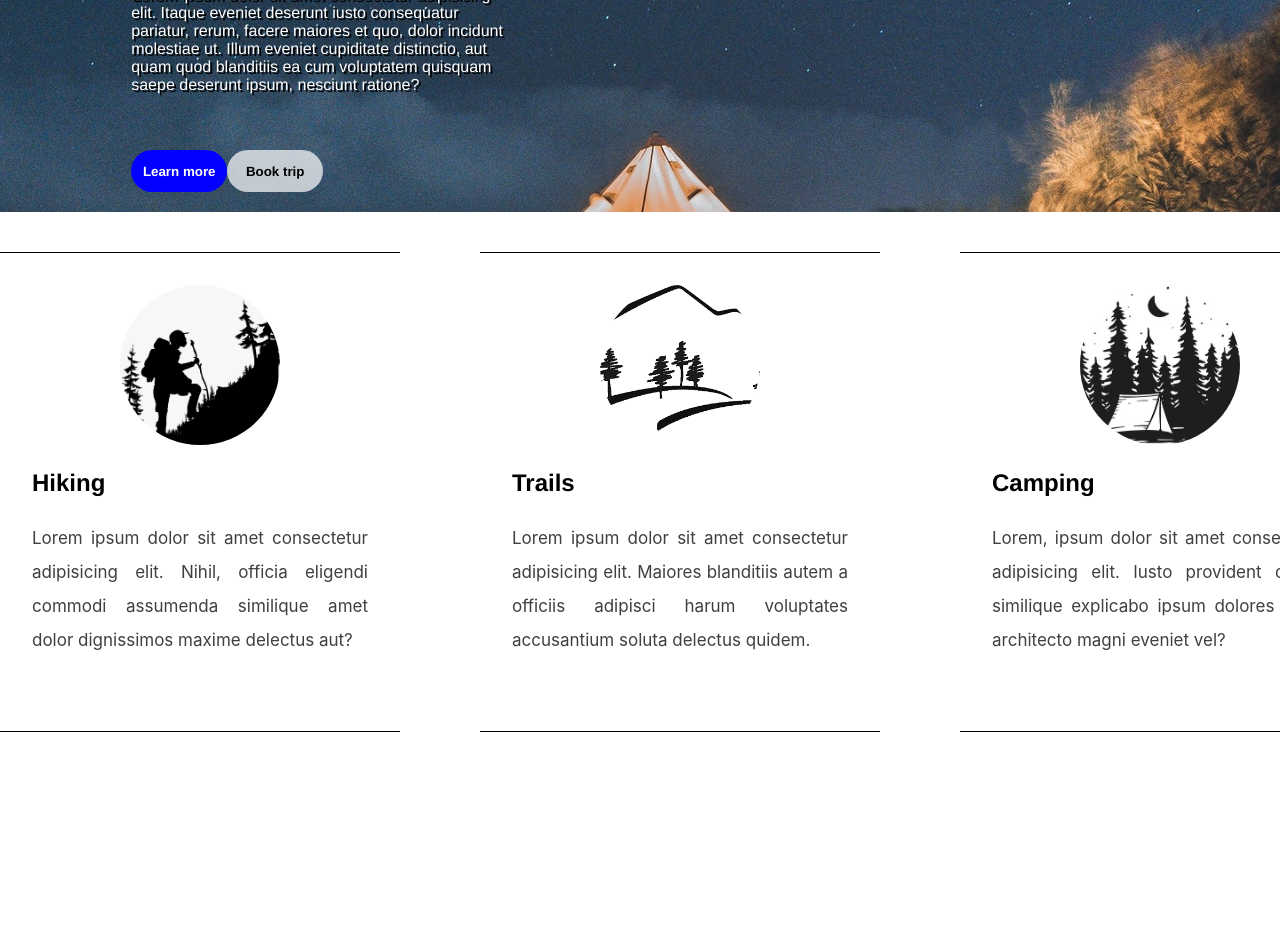
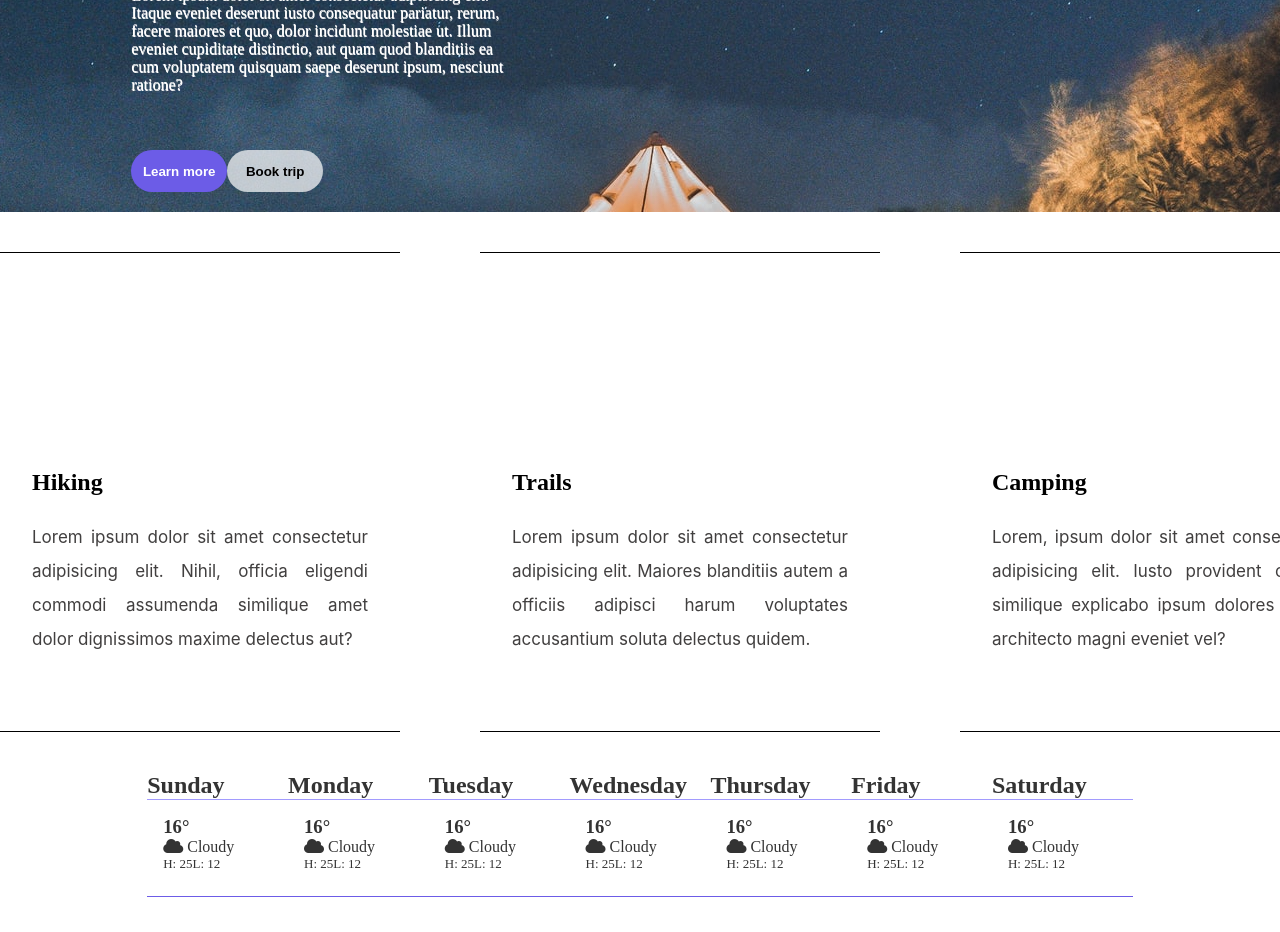
Before and after one commit to ruizr7788/Plore, a plain HTML site: page index.html in a window 1280 px wide. Shown: the part 540-1472 px from the top of the page. Before the commit the page ends 1312 px from the top, so only its background shows below. Drawn offline with Linux system fonts and the light colour scheme.

Commit message:
weather bar complete

```diff
--- a/index.html
+++ b/index.html
@@ -4,6 +4,12 @@
     <meta charset="UTF-8" />
     <meta http-equiv="X-UA-Compatible" content="IE=edge" />
     <meta name="viewport" content="width=device-width, initial-scale=1.0" />
+    <link
+      rel="stylesheet"
+      href="https://cdnjs.cloudflare.com/ajax/libs/font-awesome/5.15.3/css/all.min.css"
+      integrity="sha512-iBBXm8fW90+nuLcSKlbmrPcLa0OT92xO1BIsZ+ywDWZCvqsWgccV3gFoRBv0z+8dLJgyAHIhR35VZc2oM/gI1w=="
+      crossorigin="anonymous"
+    />
     <link rel="stylesheet" href="/style.css" />
     <title>Zeno</title>
   </head>
@@ -22,7 +28,7 @@
         <button id="nav-contact"><a href="#">Contact</a></button>
       </div>
       <div id="hook_container">
-        <h1 id="hook">Explore Beyond the Edges of the World</h1>
+        <h1 id="hook">Explore Beyond the Edges of Washington</h1>
         <p id="hook_description">
           Lorem ipsum dolor sit amet consectetur adipisicing elit. Itaque
           eveniet deserunt iusto consequatur pariatur, rerum, facere maiores et
@@ -68,8 +74,103 @@
         </div>
       </div>
     </div>
-    <div id="about_us">
-      <!-- brief explanation of company -->
+    <div id="activity_suggestions_container">
+      <!-- only show in a case of severe weather conditions -->
+      <!-- <span id="emergency_weather-news">Emergency weather broadcast</span> -->
+
+      <!-- Use a weather API and tailor activities accordingly -->
+      <div class="weather-strip">
+        <!-- ------------ Sunday weathercard ---------- -->
+        <div class="weathercard">
+          <h2 id="Sunday" class="weekday">Sunday</h2>
+          <div class="weather-info">
+            <h3>16&deg;</h3>
+            <span id="cloudy"><i class="fas fa-cloud"></i>&nbsp;Cloudy</span>
+            <p class="weather-range">
+              <span id="highest_temp">H: 25</span
+              ><span id="lowest_temp">L: 12</span>
+            </p>
+          </div>
+        </div>
+
+        <!-- ------------ Monday weathercard ---------- -->
+        <div class="weathercard">
+          <h2 id="Monday" class="weekday">Monday</h2>
+          <div class="weather-info">
+            <h3>16&deg;</h3>
+            <span id="cloudy"><i class="fas fa-cloud"></i>&nbsp;Cloudy</span>
+            <p class="weather-range">
+              <span id="highest_temp">H: 25</span
+              ><span id="lowest_temp">L: 12</span>
+            </p>
+          </div>
+        </div>
+
+        <!-- ------------ Tuesday weathercard ---------- -->
+        <div class="weathercard">
+          <h2 id="Tuesday" class="weekday">Tuesday</h2>
+          <div class="weather-info">
+            <h3>16&deg;</h3>
+            <span id="cloudy"><i class="fas fa-cloud"></i>&nbsp;Cloudy</span>
+            <p class="weather-range">
+              <span id="highest_temp">H: 25</span
+              ><span id="lowest_temp">L: 12</span>
+            </p>
+          </div>
+        </div>
+
+        <!-- ------------ Wednesday weathercard ---------- -->
+        <div class="weathercard">
+          <h2 id="Wednesday" class="weekday">Wednesday</h2>
+          <div class="weather-info">
+            <h3>16&deg;</h3>
+            <span id="cloudy"><i class="fas fa-cloud"></i>&nbsp;Cloudy</span>
+            <p class="weather-range">
+              <span id="highest_temp">H: 25</span
+              ><span id="lowest_temp">L: 12</span>
+            </p>
+          </div>
+        </div>
+
+        <!-- ------------ Thursday weathercard ---------- -->
+        <div class="weathercard">
+          <h2 id="Thursday" class="weekday">Thursday</h2>
+          <div class="weather-info">
+            <h3>16&deg;</h3>
+            <span id="cloudy"><i class="fas fa-cloud"></i>&nbsp;Cloudy</span>
+            <p class="weather-range">
+              <span id="highest_temp">H: 25</span
+              ><span id="lowest_temp">L: 12</span>
+            </p>
+          </div>
+        </div>
+
+        <!-- ------------ Friday weathercard ---------- -->
+        <div class="weathercard">
+          <h2 id="Friday" class="weekday">Friday</h2>
+          <div class="weather-info">
+            <h3>16&deg;</h3>
+            <span id="cloudy"><i class="fas fa-cloud"></i>&nbsp;Cloudy</span>
+            <p class="weather-range">
+              <span id="highest_temp">H: 25</span
+              ><span id="lowest_temp">L: 12</span>
+            </p>
+          </div>
+        </div>
+
+        <!-- ------------ Saturday weathercard ---------- -->
+        <div class="weathercard">
+          <h2 id="Saturday" class="weekday">Saturday</h2>
+          <div class="weather-info">
+            <h3>16&deg;</h3>
+            <span id="cloudy"><i class="fas fa-cloud"></i>&nbsp;Cloudy</span>
+            <p class="weather-range">
+              <span id="highest_temp">H: 25</span
+              ><span id="lowest_temp">L: 12</span>
+            </p>
+          </div>
+        </div>
+      </div>
     </div>
     <script src="/script.js"></script>
   </body>
--- a/style.css
+++ b/style.css
@@ -1,7 +1,9 @@
 :root {
-  --main-color: rgb(4, 0, 255);
-  --secondary-color: rgb(20, 18, 112);
-  --second-white: rgb(220, 220, 220);
+  --hook-color: #6c5ce7;
+  --secondary-hook-color: #a29bfe;
+  --main-color: white;
+  --secondary-color: rgb(220, 220, 220);
+
   --transition-one-tenth: 0.1s ease-in-out;
   --transition-one-second: 1s ease-in-out;
 }
@@ -9,8 +11,6 @@
 * {
   margin: 0;
   padding: 0;
-  color: white;
-  font-family: "Franklin Gothic Medium", "Arial Narrow", Arial, sans-serif;
 }
 
 #home {
@@ -40,7 +40,7 @@
   align-items: center;
 }
 #nav-logo a {
-  color: inherit;
+  color: var(--main-color);
   text-decoration: inherit;
 }
 
@@ -56,13 +56,13 @@
 }
 #nav-links li a {
   padding: 0.5em;
-  color: inherit;
+  color: var(--main-color);
   text-decoration: inherit;
   transition: 0.1s ease-in-out;
 }
 #nav-links li a:hover {
   transition: 0.1s ease-in-out;
-  color: var(--second-white);
+  color: var(--secondary-color);
 }
 
 #nav-contact {
@@ -100,12 +100,14 @@
 
 #hook {
   /* must change depending on screen */
+  color: var(--main-color);
   font-size: 4em;
   padding-bottom: 1em;
 }
 
 #hook_description {
-  text-shadow: 2px 2px black;
+  color: var(--main-color);
+  text-shadow: 0.5px 0.5px var(--main-color);
   padding-bottom: 2.5em;
 }
 
@@ -127,12 +129,12 @@
 }
 
 #learn_more {
-  background-color: var(--main-color);
+  background-color: var(--hook-color);
   color: white;
   transition: var(--transition-one-tenth);
 }
 #learn_more:hover {
-  background-color: rgba(4, 0, 255, 0.856);
+  background-color: var(--secondary-hook-color);
   cursor: pointer;
   transition: var(--transition-one-tenth);
 }
@@ -178,7 +180,7 @@
   border-radius: 50%;
 }
 #services .card h2 {
-  color: black;
+  color: inherit;
   padding: 1em 0;
 }
 #services .card p {
@@ -191,19 +193,72 @@
 
 /* ---------- Service card images ---------- */
 #services .card .img-hiking {
-  background: url(/images/hiking-clipart.png) no-repeat center;
+  background: url(/images/camping-clipart) no-repeat center;
   background-size: cover;
 }
 #services .card .img-trails {
-  background: url(/images/trails-clipart.gif) no-repeat center;
+  background: url(/images/trails-clipart) no-repeat center;
   background-size: cover;
 }
 #services .card .img-camping {
-  background: url(/images/camping-clipart.jpg) no-repeat center;
+  background: url(/images/camping-clipart) no-repeat center;
   background-size: cover;
 }
 
-/* ---------- collective styling--------- */
+/* ---------- Weather bar ---------- */
+
+#activity_suggestions_container {
+  height: 20vh;
+}
+
+.weekday {
+  border-bottom: 1px solid var(--secondary-hook-color);
+}
+
+.weather-strip {
+  display: flex;
+  justify-content: center;
+  /* align-items: center; */
+  /* margin: auto; */
+}
+
+.weathercard {
+  border-bottom: 1px solid var(--hook-color);
+  width: 11%;
+  font-family: inherit;
+  color: #333;
+}
+
+.weather-info {
+  padding: 1em 0 1.5em 1em;
+}
+
+.weather-range {
+  font-size: small;
+}
+
+.activity-suggestion {
+  text-align: center;
+  padding-bottom: 2em;
+}
+
+.activity-suggestion h2 {
+  font-size: large;
+  padding-bottom: 0.5em;
+}
+
+.activity-suggestion ol {
+  list-style: none;
+  line-height: 1.5;
+}
+
+.activity-suggestion ol a {
+  color: #333;
+  /* color: var(--blue-link); */
+  text-decoration: none;
+}
+
+/* ---------- collective styling --------- */
 
 .section_translate-left {
   transform: translateX(-1200px);
```
Also changed, not shown: 4 other files.
